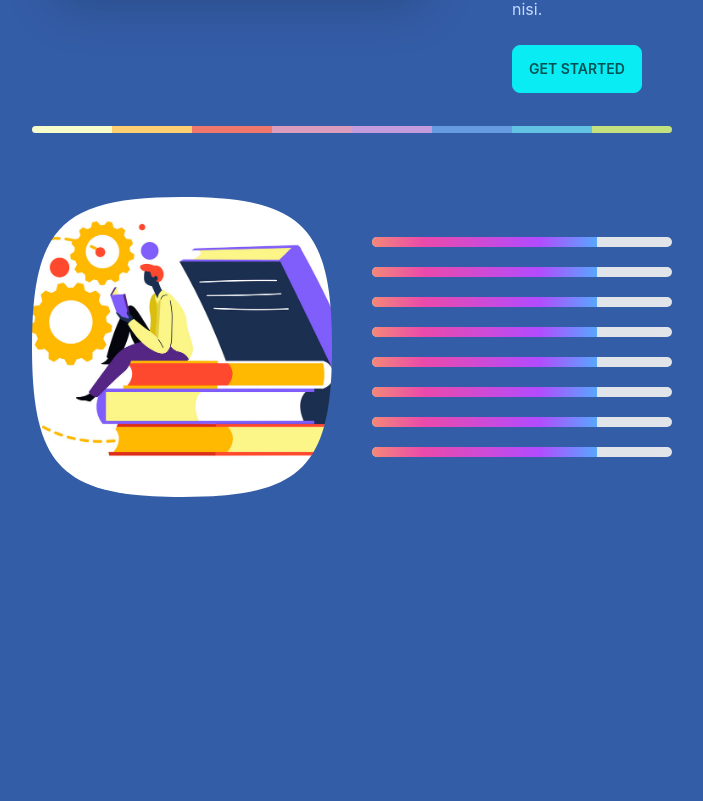
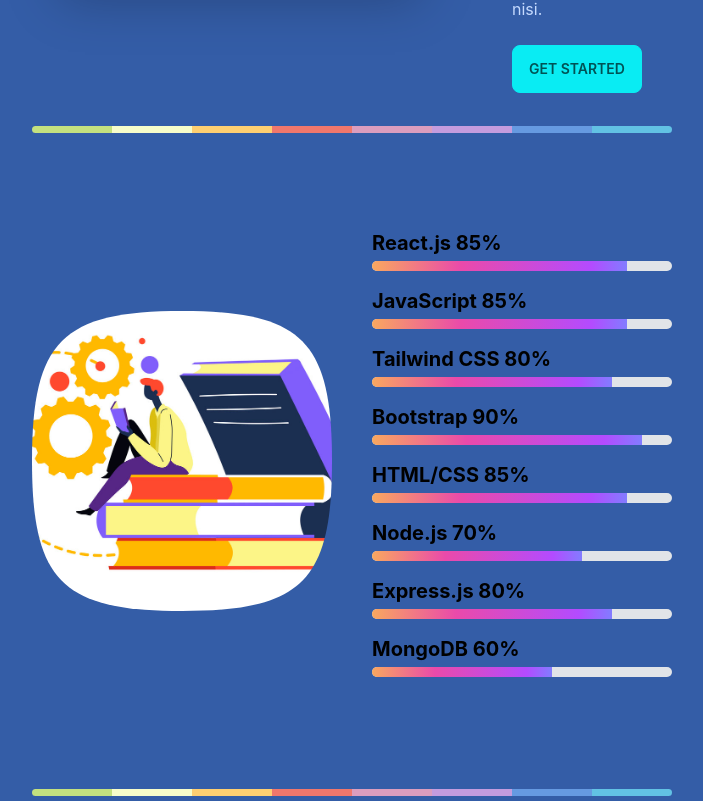
Before and after one commit to rakibul-wdp/portfolio, a React (Create React App) app: page / in a window 1280 px wide. Shown: the part 1284-2085 px from the top of the page, without its empty margins (288-991 px from the left). Before the commit the page ends 1845 px from the top, so only its background shows below. Built offline with nearby package versions, Linux system fonts and the light colour scheme.

Commit message:
add skills section in home page

```diff
--- a/src/Pages/Home/Home.js
+++ b/src/Pages/Home/Home.js
@@ -12,6 +12,7 @@ const Home = () => {
       <AboutMe />
       <hr className='colored'></hr>
       <Skills />
+      <hr className='colored'></hr>
     </div>
   );
 };
--- a/src/Pages/Home/Skills.js
+++ b/src/Pages/Home/Skills.js
@@ -4,36 +4,44 @@ import skills from '../../assets/images/skills.png';
 
 const Skills = () => {
   return (
-    <section className='grid sm:grid-cols-1 md:grid-cols-2 lg:grid-cols-2 gap-10 my-16 items-center'>
+    <section className='grid sm:grid-cols-1 md:grid-cols-2 lg:grid-cols-2 gap-10 my-24 items-center'>
       <div className='avatar'>
         <div className='w-96 mask mask-squircle'>
           <img src={skills} alt='' />
         </div>
       </div>
       <div>
-        <div className='progress-animated max-w-xl my-5'>
-          <span className='progress-bar-animated' style={{ width: '75%' }}></span>
+        <h3 className='text-xl text-black font-bold'>React.js 85%</h3>
+        <div className='progress-animated max-w-xl mb-4 mt-1'>
+          <span className='progress-bar-animated' style={{ width: '85%' }}></span>
         </div>
-        <div className='progress-animated max-w-xl my-5'>
-          <span className='progress-bar-animated' style={{ width: '75%' }}></span>
+        <h3 className='text-xl text-black font-bold'>JavaScript 85%</h3>
+        <div className='progress-animated max-w-xl mb-4 mt-1'>
+          <span className='progress-bar-animated' style={{ width: '85%' }}></span>
         </div>
-        <div className='progress-animated max-w-xl my-5'>
-          <span className='progress-bar-animated' style={{ width: '75%' }}></span>
+        <h3 className='text-xl text-black font-bold'>Tailwind CSS 80%</h3>
+        <div className='progress-animated max-w-xl mb-4 mt-1'>
+          <span className='progress-bar-animated' style={{ width: '80%' }}></span>
         </div>
-        <div className='progress-animated max-w-xl my-5'>
-          <span className='progress-bar-animated' style={{ width: '75%' }}></span>
+        <h3 className='text-xl text-black font-bold'>Bootstrap 90%</h3>
+        <div className='progress-animated max-w-xl mb-4 mt-1'>
+          <span className='progress-bar-animated' style={{ width: '90%' }}></span>
         </div>
-        <div className='progress-animated max-w-xl my-5'>
-          <span className='progress-bar-animated' style={{ width: '75%' }}></span>
+        <h3 className='text-xl text-black font-bold'>HTML/CSS 85%</h3>
+        <div className='progress-animated max-w-xl mb-4 mt-1'>
+          <span className='progress-bar-animated' style={{ width: '85%' }}></span>
         </div>
-        <div className='progress-animated max-w-xl my-5'>
-          <span className='progress-bar-animated' style={{ width: '75%' }}></span>
+        <h3 className='text-xl text-black font-bold'>Node.js 70%</h3>
+        <div className='progress-animated max-w-xl mb-4 mt-1'>
+          <span className='progress-bar-animated' style={{ width: '70%' }}></span>
         </div>
-        <div className='progress-animated max-w-xl my-5'>
-          <span className='progress-bar-animated' style={{ width: '75%' }}></span>
+        <h3 className='text-xl text-black font-bold'>Express.js 80%</h3>
+        <div className='progress-animated max-w-xl mb-4 mt-1'>
+          <span className='progress-bar-animated' style={{ width: '80%' }}></span>
         </div>
-        <div className='progress-animated max-w-xl my-5'>
-          <span className='progress-bar-animated' style={{ width: '75%' }}></span>
+        <h3 className='text-xl text-black font-bold'>MongoDB 60%</h3>
+        <div className='progress-animated max-w-xl mb-4 mt-1'>
+          <span className='progress-bar-animated' style={{ width: '60%' }}></span>
         </div>
       </div>
     </section>
```
